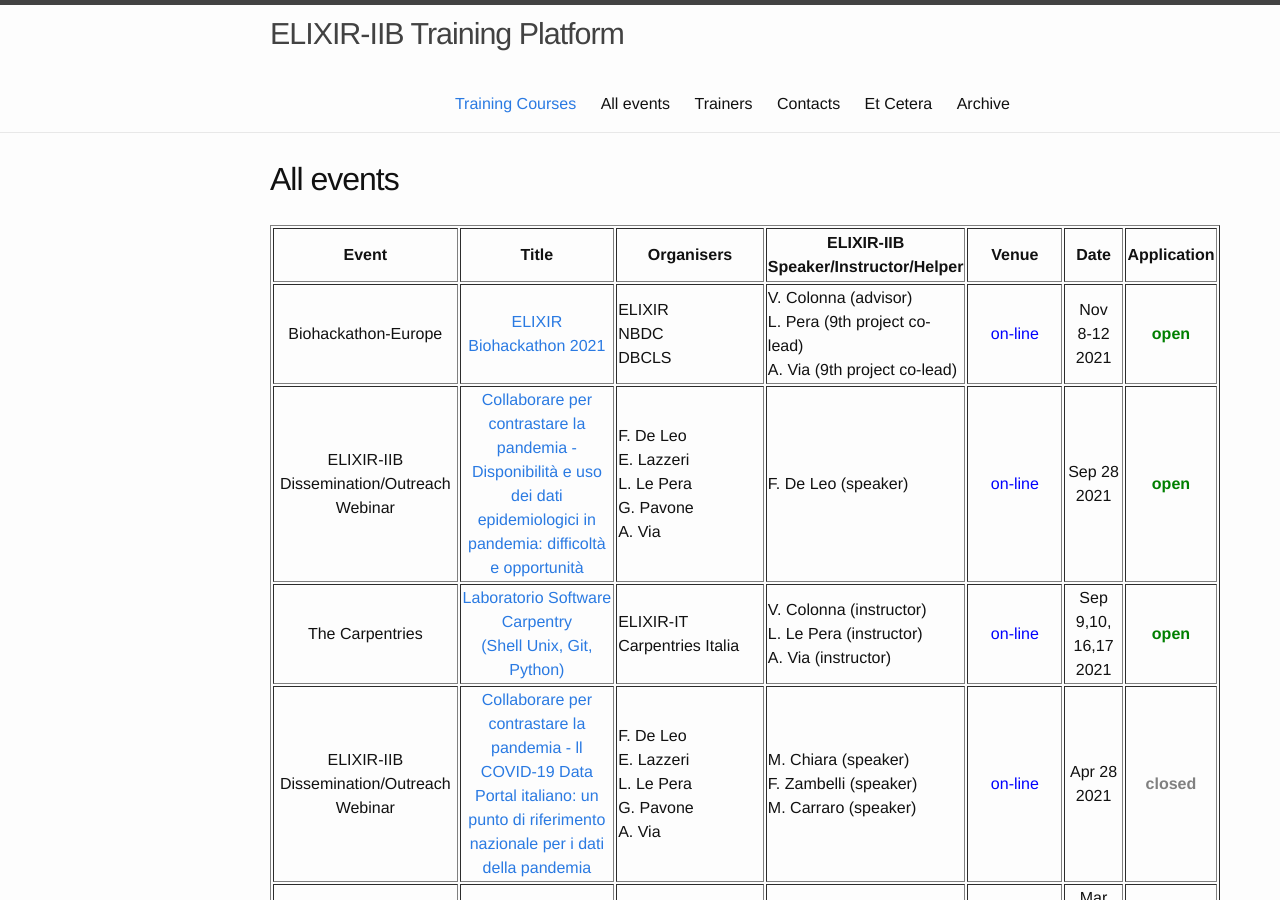
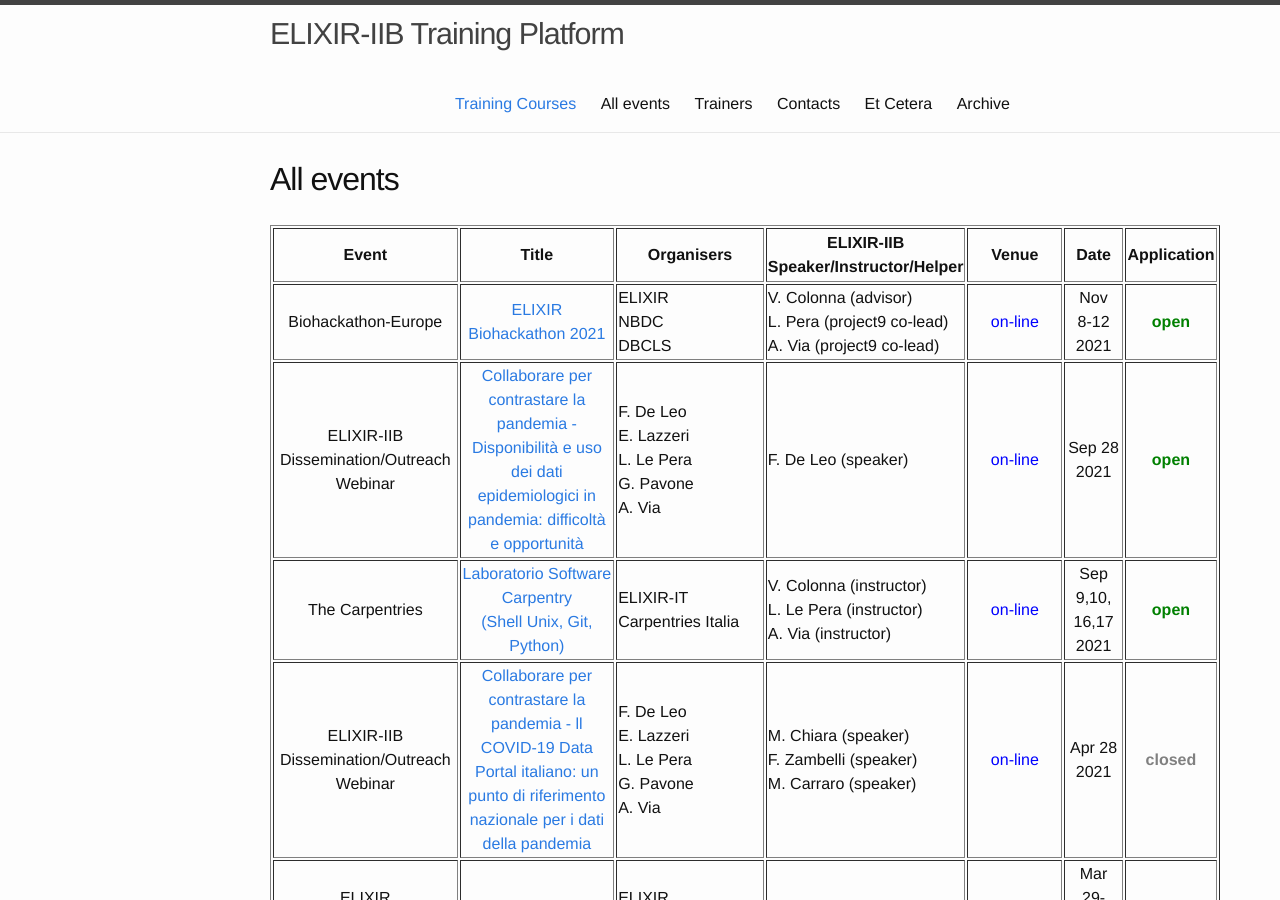
Before and after one commit to ELIXIR-IIB-training/website, a Jekyll site: the page built from _pages/01-all_events.md, in a window 1280 px wide and 900 px high. Built offline with Jekyll 4.4.1, drawn with Linux system fonts in a browser that asks for light colours; some of the changed text lies outside the part shown.

Commit message:
Update Biohackathon project numbers

```diff
--- a/_pages/01-all_events.md
+++ b/_pages/01-all_events.md
@@ -18,7 +18,7 @@ permalink: /all_events/
 <td height="50" align="center">Biohackathon-Europe</td>
    <td height="50" width="220" align="center"><a href="https://www.biohackathon-europe.org/index.html">ELIXIR<br>Biohackathon 2021</a></td>
    <td height="50" width="150">ELIXIR<br>NBDC<br>DBCLS</td>
-   <td height="50" width="150">V. Colonna (advisor)<br>L. Pera (9th project co-lead)<br>A. Via (9th project co-lead)</td>
+   <td height="50" width="150">V. Colonna (advisor)<br>L. Pera (project9 co-lead)<br>A. Via (project9 co-lead)</td>
    <td height="50" align="center"><font color="blue">on-line</font></td>
    <td height="50" width="75" align="center">Nov<br>8-12<br>2021</td>
    <td height="50" align="center"><font color="green"><b>open</b></font></td>
@@ -129,9 +129,9 @@ https://web.vscht.cz/~spiwokv/trt/">Train the Trainer</a></td>
 </tr>
 <tr>
 <td height="50" align="center">Biohackathon-Europe</td>
-   <td height="50" width="220" align="center"><a href="https://www.biohackathon-europe.org/index.html">ELIXIR<br>Biohackathon 2020</a><br>Project 29</td>
+   <td height="50" width="220" align="center"><a href="https://www.biohackathon-europe.org/index.html">ELIXIR<br>Biohackathon 2020</a></td>
    <td height="50" width="150">ELIXIR<br>NBDC<br>DBCLS</td>
-   <td height="50" width="150">V. Colonna (advisor)<br>A. Via (project lead)<br>L. Pera (project co-lead)<br>L. Licata (participant)</td>
+   <td height="50" width="150">V. Colonna (advisor)<br>A. Via (project29 lead)<br>L. Pera (project29 co-lead)<br>L. Licata (participant)</td>
    <td height="50" align="center"><font color="blue">on-line</font></td>
    <td height="50" width="75" align="center">Nov<br>9-13<br>2020</td>
    <td height="50" align="center"><font color="grey"><b>closed</b></font></td>
```
